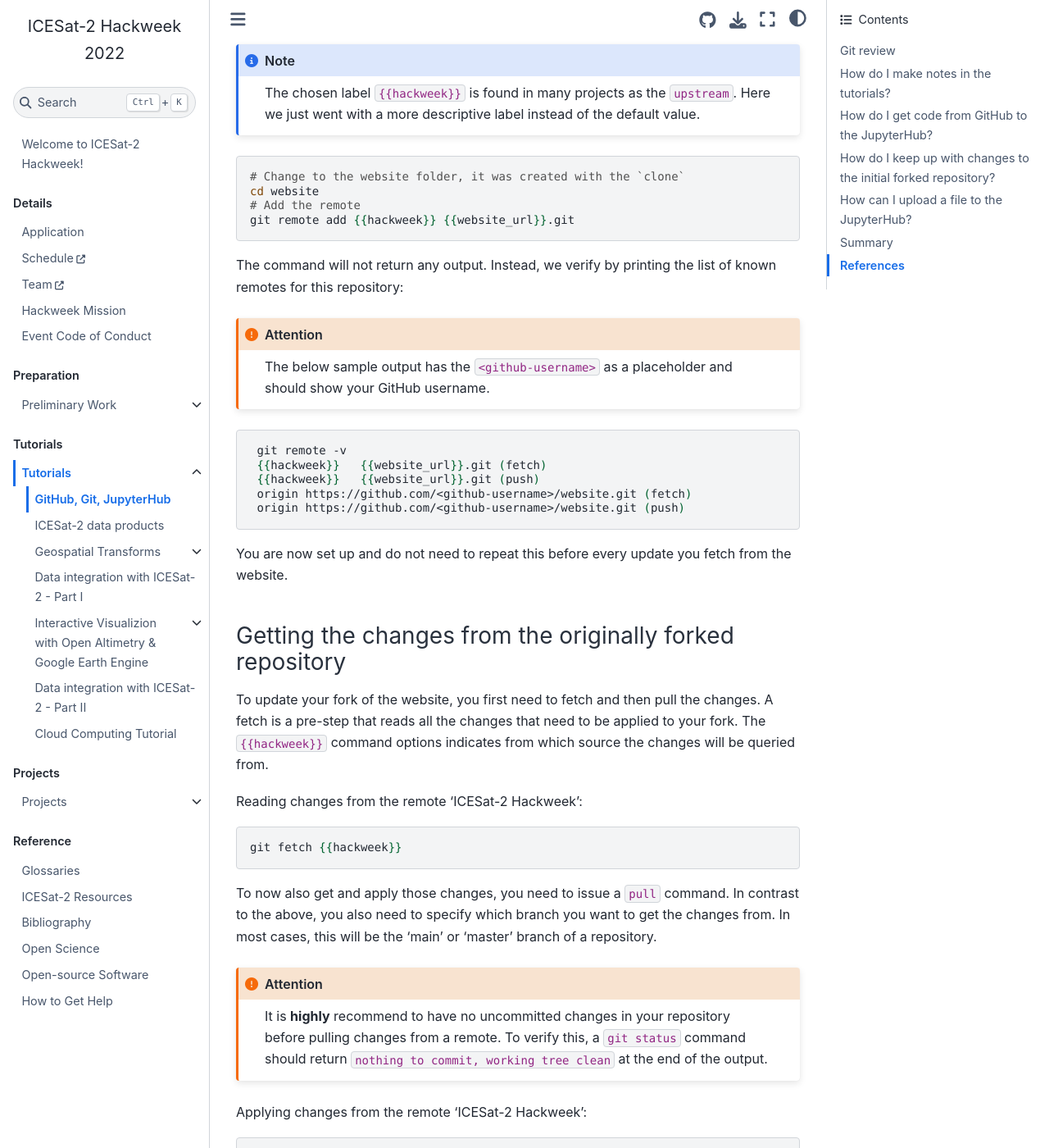
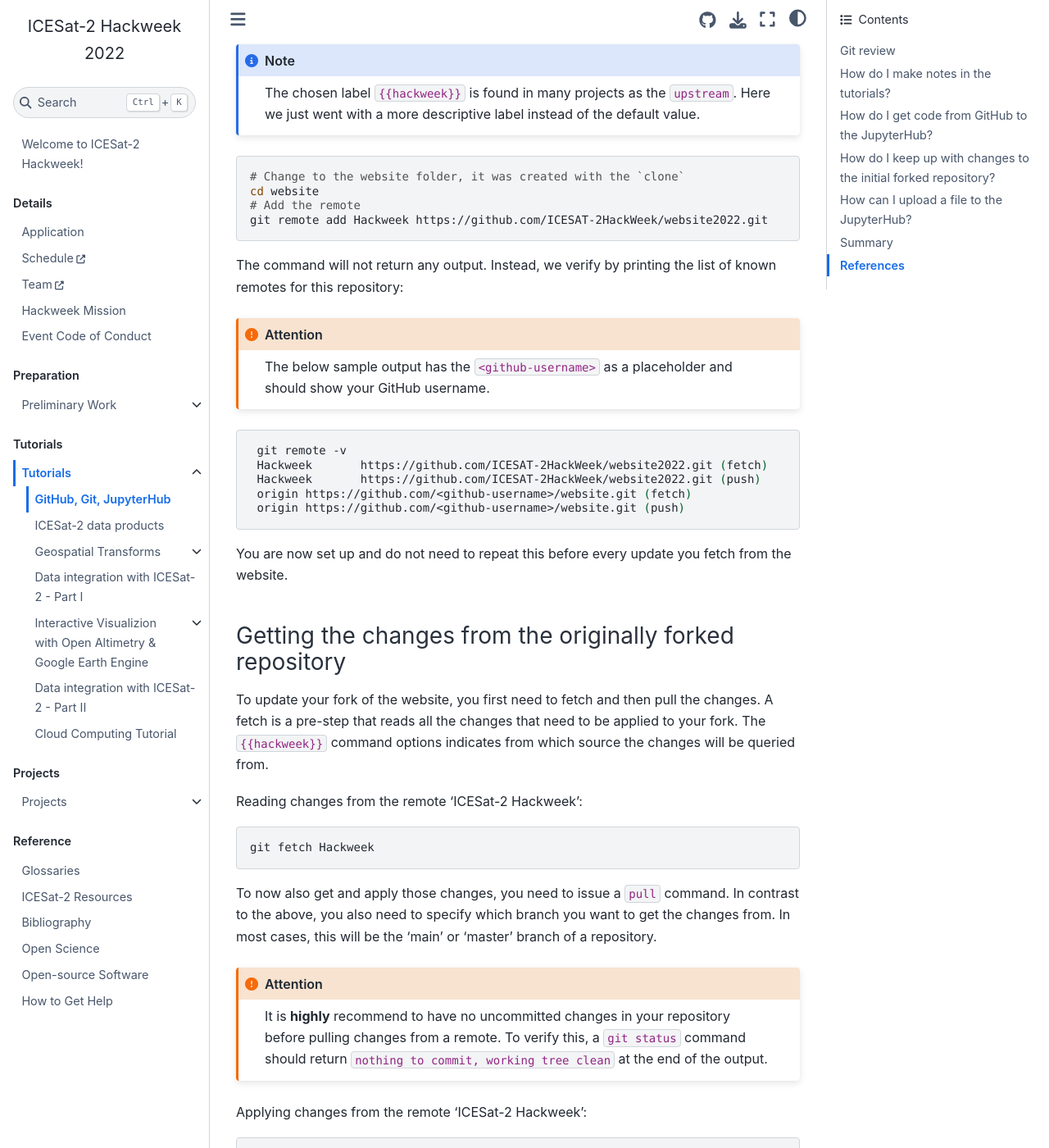
Before and after one commit to ICESAT-2HackWeek/website2022, a Jupyter Book: the page built from book/tutorials/jupyter.md, in a window 1280 px wide and 1400 px high, scrolled down 5217 px. Shown: the whole window at 82% size. Built offline with Jupyter Book 1.0.4 settings and Sphinx 7.4.7 and the Sphinx Book theme 1.1.4, drawn with Linux system fonts in a browser that asks for light colours; pages that are not in the unit, such as notebooks, are missing from menus; some of the changed lines change nothing that is shown.

Commit message:
Tutorial - git; Update URLs to create a fork for personal notes.

````diff
--- a/book/tutorials/jupyter.md
+++ b/book/tutorials/jupyter.md
@@ -185,7 +185,7 @@ just went with a more descriptive label instead of the default value.
 # Change to the website folder, it was created with the `clone`
 cd website
 # Add the remote
-git remote add {{hackweek}} {{website_url}}.git
+git remote add Hackweek https://github.com/ICESAT-2HackWeek/website2022.git
 ```
 
 The command will not return any output. Instead, we verify by printing the
@@ -198,8 +198,8 @@ list of known remotes for this repository:
 
 ```shell
  git remote -v
- {{hackweek}}	{{website_url}}.git (fetch)
- {{hackweek}}	{{website_url}}.git (push)
+ Hackweek	https://github.com/ICESAT-2HackWeek/website2022.git (fetch)
+ Hackweek	https://github.com/ICESAT-2HackWeek/website2022.git (push)
  origin	https://github.com/<github-username>/website.git (fetch)
  origin	https://github.com/<github-username>/website.git (push)
 ```
@@ -216,7 +216,7 @@ source the changes will be queried from.
 
 Reading changes from the remote '{{hackweek}}':
 ```shell
-git fetch {{hackweek}}
+git fetch Hackweek
 ```
 
 To now also get and apply those changes, you need to issue a `pull` command.
@@ -233,7 +233,7 @@ output.
 
 Applying changes from the remote '{{hackweek}}':
 ```shell
-git pull {{hackweek}} main
+git pull Hackweek main
 ```
 
 ```{note}
````
